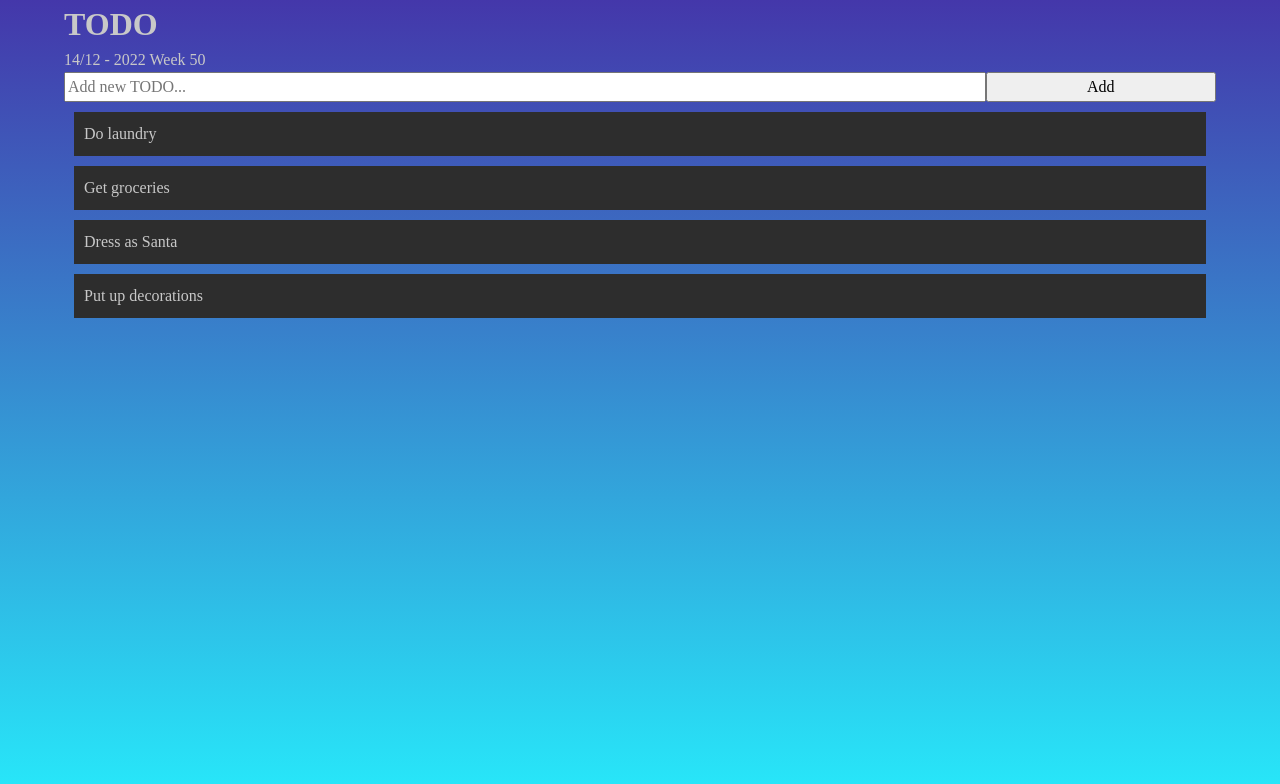
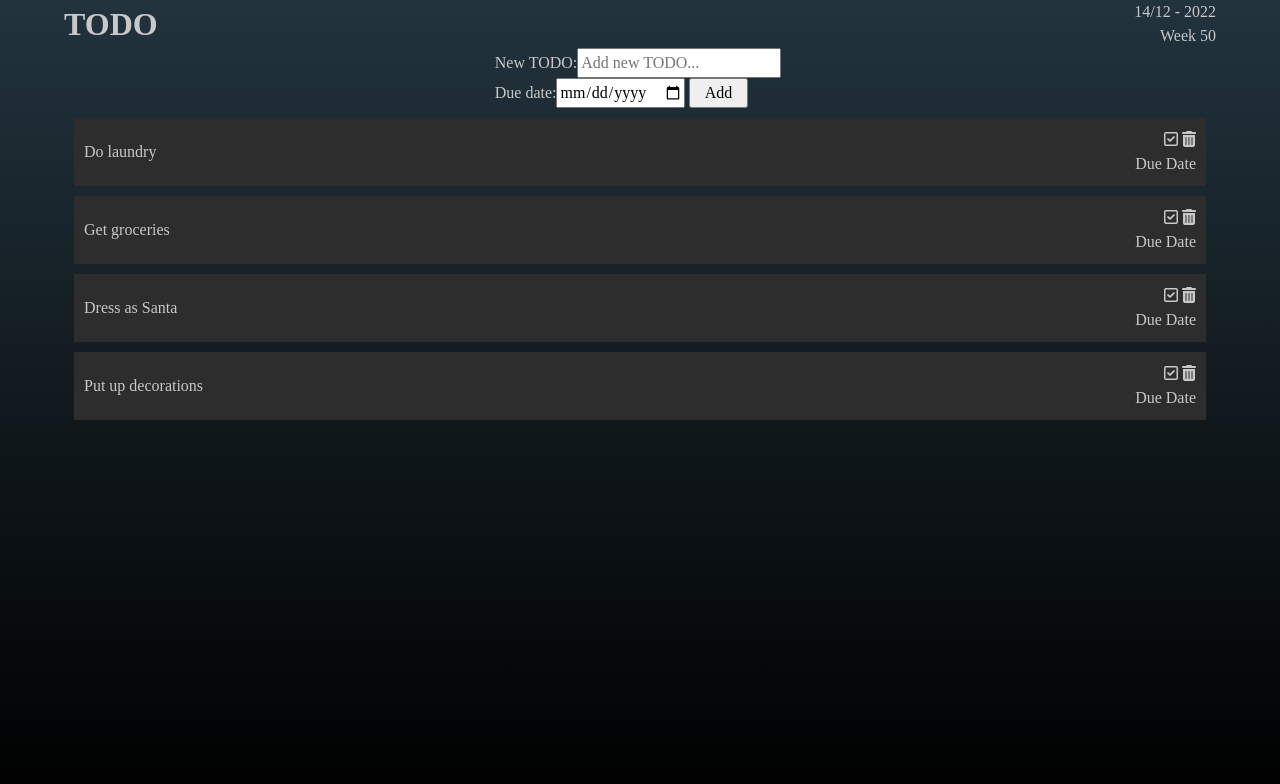
Before and after one commit to davidstalgren/school-project-javascript-todoapp, a website built with Vite: page index.html in a window 1280 px wide. Built offline with nearby package versions, Linux system fonts and the light colour scheme.

Commit message:
/feat & fix. add due date, basic formatting design

```diff
--- a/index.html
+++ b/index.html
@@ -11,23 +11,63 @@
 
 <body>
   <main>
+
     <header class="header">
       <h1 class="header-todo">TODO</h1>
-      <span class="header-date" id="headerDate"></span>
-      <span class="header-week" id="headerWeek"></span>
+      <div class="todays-date">
+        <span class="header-date" id="headerDate"></span>
+        <span class="header-week" id="headerWeek"></span>
+      </div>
     </header>
+
     <section>
       <div class="input-new-todo">
-        <input type="text" class="add-todo-input" id="add-todo-input" placeholder="Add new TODO..."><button class="add-todo-btn" id="add-todo-btn">Add</button>
+        <form>
+          <label for="addTodoInput">New TODO:</label><input type="text" class="add-todo-input" id="addTodoInput" placeholder="Add new TODO..."><br>
+          <label for="addTodoInputDate">Due date:</label><input type="date" class="add-todo-input-date" id="addTodoInputDate" placeholder="Add new TODO...">
+          <button type="submit" class="add-todo-btn" id="add-todo-btn">Add</button>
+        </form>
       </div>
     </section>
     <section>
       <div class="todo-wrapper">
         <ul>
-          <li class="todo-task">Do laundry</li>
-          <li class="todo-task">Get groceries</li>
-          <li class="todo-task">Dress as Santa</li>
-          <li class="todo-task">Put up decorations</li>
+          <li class="todo-task">Do laundry
+            <div class="icons-duedate">
+              <div>
+                <i class="fa-regular fa-square-check"></i>
+                <i class="fa-solid fa-trash-can"></i>
+              </div>
+              <span>Due Date</span>
+            </div>
+          </li>
+          <li class="todo-task">Get groceries
+            <div class="icons-duedate">
+              <div>
+                <i class="fa-regular fa-square-check"></i>
+                <i class="fa-solid fa-trash-can"></i>
+              </div>
+              <span>Due Date</span>
+            </div>
+          </li>
+          <li class="todo-task">Dress as Santa
+            <div class="icons-duedate">
+              <div>
+                <i class="fa-regular fa-square-check"></i>
+                <i class="fa-solid fa-trash-can"></i>
+              </div>
+              <span>Due Date</span>
+            </div>
+          </li>
+          <li class="todo-task">Put up decorations
+            <div class="icons-duedate">
+              <div>
+                <i class="fa-regular fa-square-check"></i>
+                <i class="fa-solid fa-trash-can"></i>
+              </div>
+              <span>Due Date</span>
+            </div>
+          </li>
         </ul>
       </div>
     </section>
--- a/src/style/mobile/_mobile.scss
+++ b/src/style/mobile/_mobile.scss
@@ -3,17 +3,29 @@
 } */
 
 body {
-    background-image: linear-gradient(#4437aa, rgb(39, 233, 250));
+    background-image: linear-gradient(#22333d, #000);
     color: rgb(200 200 200);
     display: flex;
     justify-content: center;
 }
 
+.header{
+    display: flex;
+    justify-content: space-between;
+
+    .todays-date{
+        display: flex;
+        flex-direction: column;
+        align-items: flex-end;
+    }
+}
+
 .input-new-todo{
     display: flex;
+    justify-content: center;
 
     .add-todo-input{
-        width: 80%;
+        width: 70%;
     }
 
     .add-todo-btn{
@@ -36,7 +48,17 @@ ul {
 }
 
 .todo-task{
+    display: flex;
+    justify-content: space-between;
+    align-items: center;
+    flex-wrap: wrap;
     background-color: #2d2d2d;
     margin: 10px;
     padding: 10px;
+
+    .icons-duedate{
+        display: flex;
+        flex-direction: column;
+        align-items: flex-end;
+    }
 }
```
